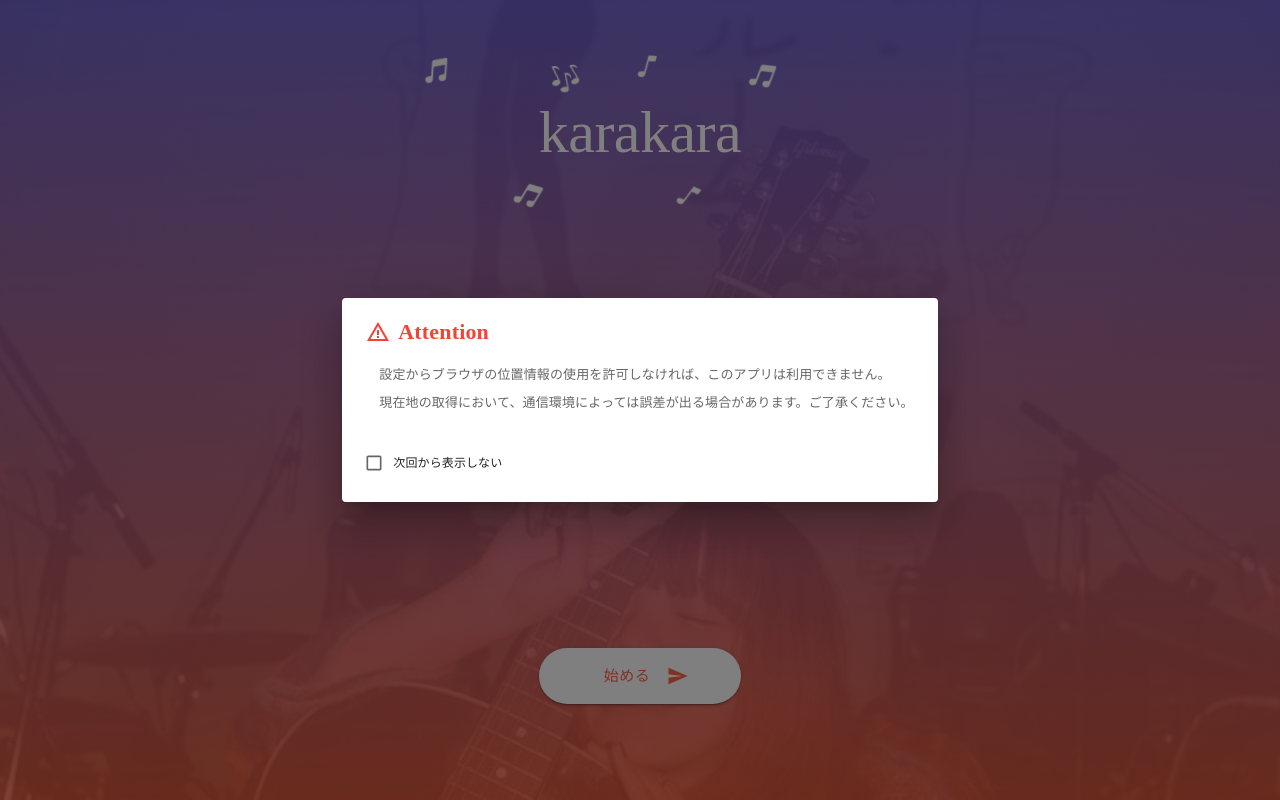
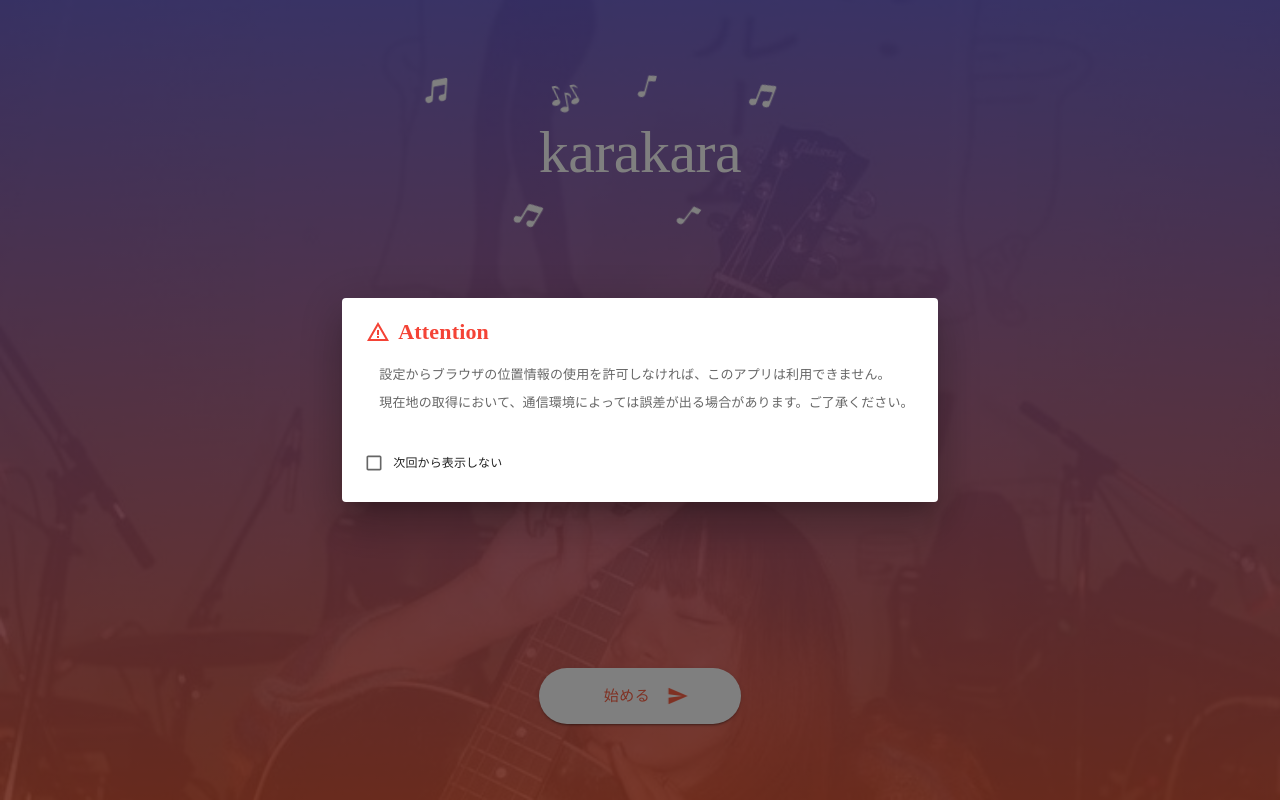
Before and after one commit to yumachin/karaoke, a React (Vite) app: page / in a window 1280 px wide. Built offline with nearby package versions, Linux system fonts and the light colour scheme; no server answers; a web font is replaced by a local one.

Commit message:
twelfth commit

```diff
--- a/src/components/Navbar/Navbar.tsx
+++ b/src/components/Navbar/Navbar.tsx
@@ -202,7 +202,7 @@ const Navbar: React.FC<NavbarProps> = ({ hours,
         bgcolor: "tomato",
         color: 'white',
         p: '1vh',
-        pb: '3vh'
+        pb: '2vh'
       }}
     >
 
--- a/src/pages/Start/Start.tsx
+++ b/src/pages/Start/Start.tsx
@@ -133,6 +133,9 @@ const Start: React.FC <StartProps> = ({ setHours,
             sx={{
               '@media (max-height: 680px)': {
                 mt: '10vh'
+              },
+              '@media (min-height: 680px)': {
+                mt: '5vh'
               }
             }}
           >
```
